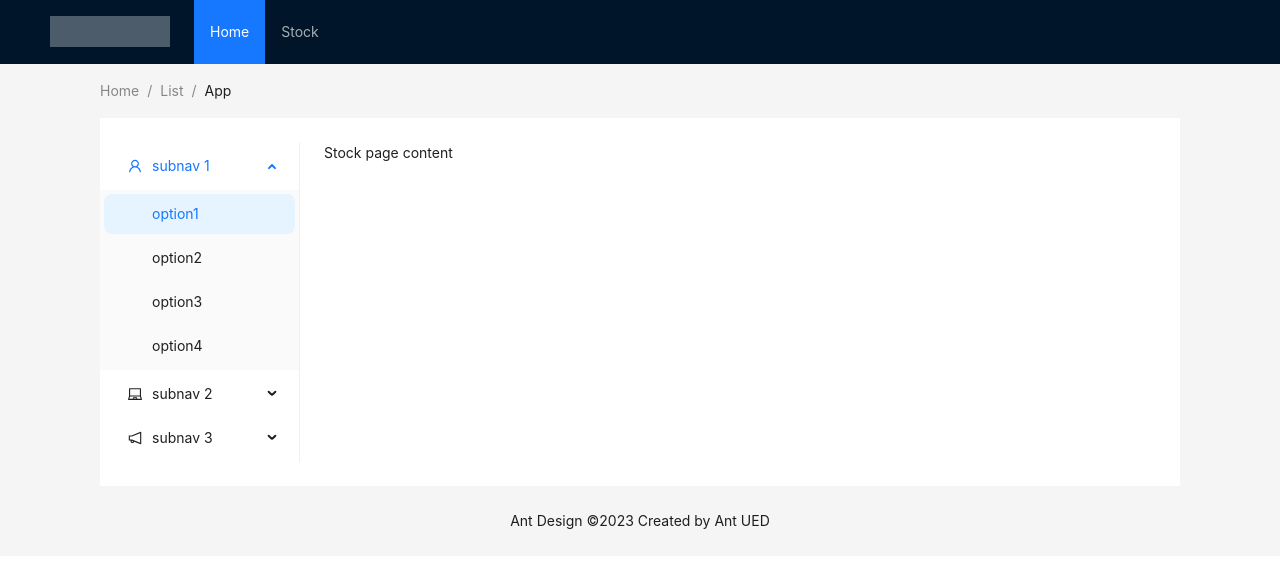
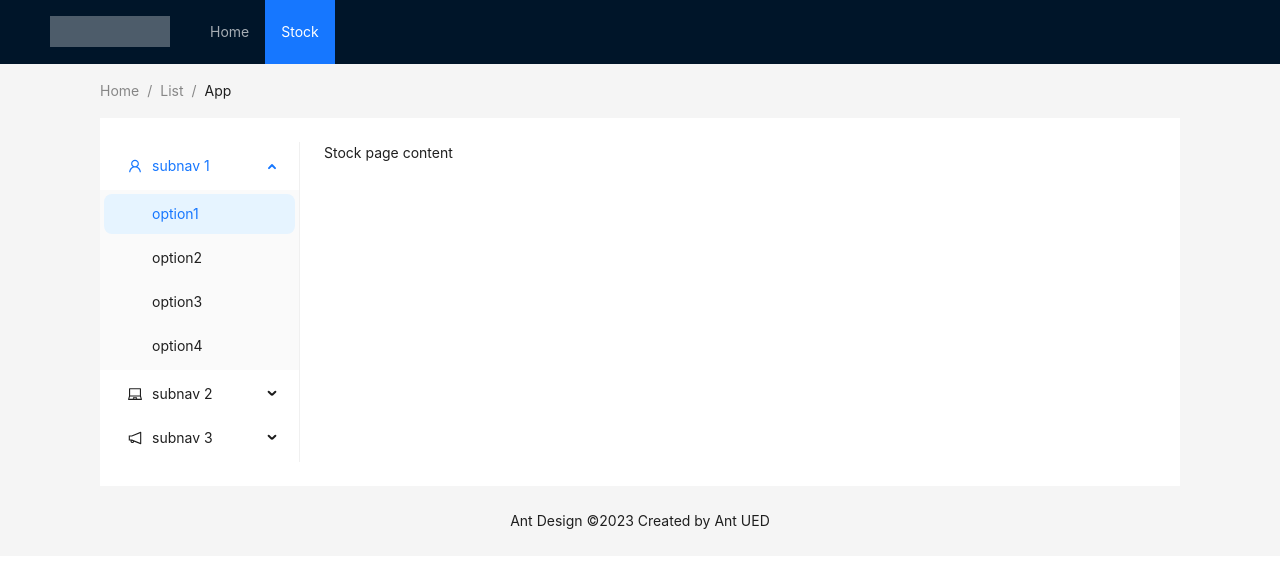
Before and after one commit to Kirill5k/fs2-ebay-app, a React (Create React App) app in the folder frontend/: page /stock in a window 1280 px wide. Shown: the top 568 px of the page. Built offline with nearby package versions, Linux system fonts and the light colour scheme.

Commit message:
Display correct path

```diff
--- a/frontend/src/App.js
+++ b/frontend/src/App.js
@@ -1,21 +1,20 @@
-import { BrowserRouter as Router, Routes, Route, Link } from "react-router-dom";
+import { Routes, Route, Link, useLocation } from "react-router-dom";
 import { Layout, Menu } from 'antd';
 import Home from './containers/Home';
 import Stock from './containers/Stock';
 import './App.css';
 
 const App = () => {
-
+  const location = useLocation();
   return (
-      <Router>
         <Layout>
           <Layout.Header className="header">
             <div className="logo" />
-            <Menu theme="dark" mode="horizontal" defaultSelectedKeys={['0']}>
-              <Menu.Item key="0" title="Home">
+            <Menu theme="dark" mode="horizontal" selectedKeys={[location.pathname]}>
+              <Menu.Item key="/" title="Home">
                 <Link to="/">Home</Link>
               </Menu.Item>
-              <Menu.Item key="1" title="Stock">
+              <Menu.Item key="/stock" title="Stock">
                 <Link to="/stock">Stock</Link>
               </Menu.Item>
             </Menu>
@@ -30,7 +29,6 @@ const App = () => {
             Ant Design ©2023 Created by Ant UED
           </Layout.Footer>
         </Layout>
-      </Router>
   );
 }
 
```
Also changed, not shown: frontend/src/index.js (+7 -4 lines).
